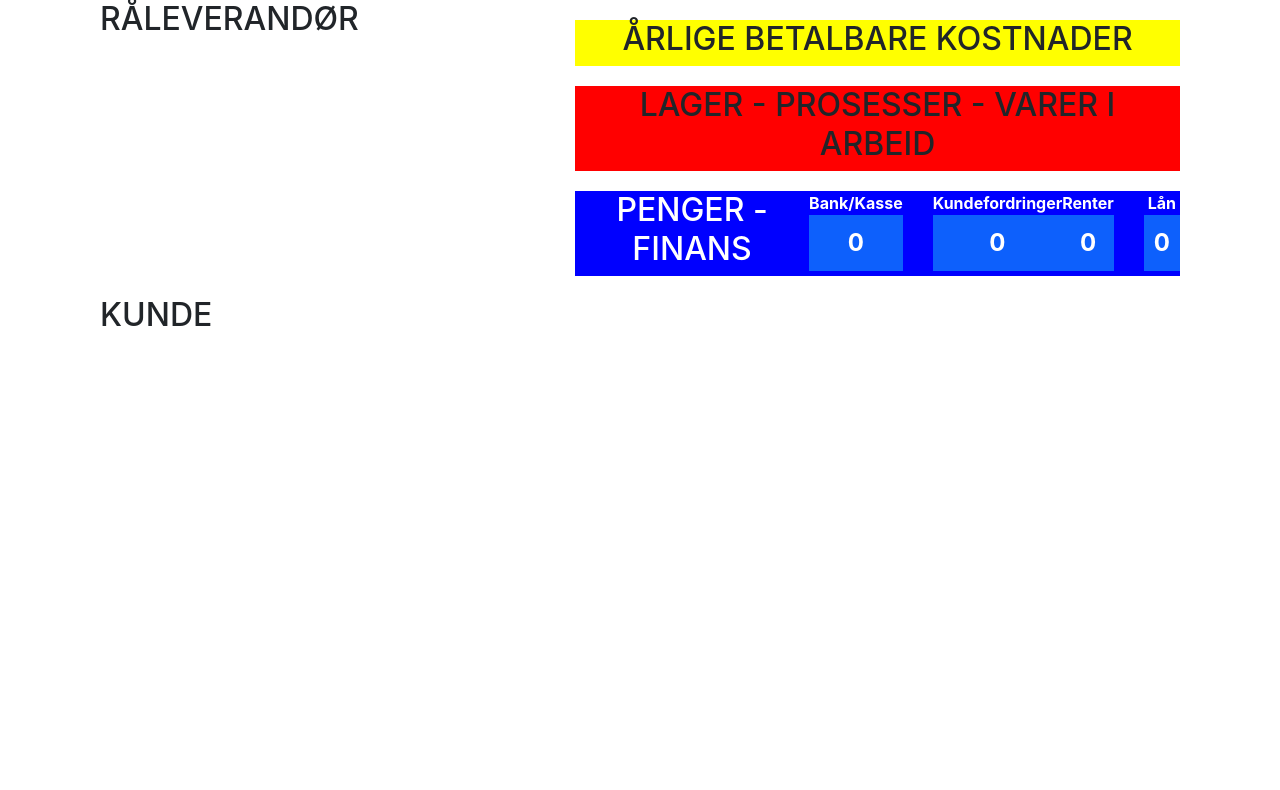
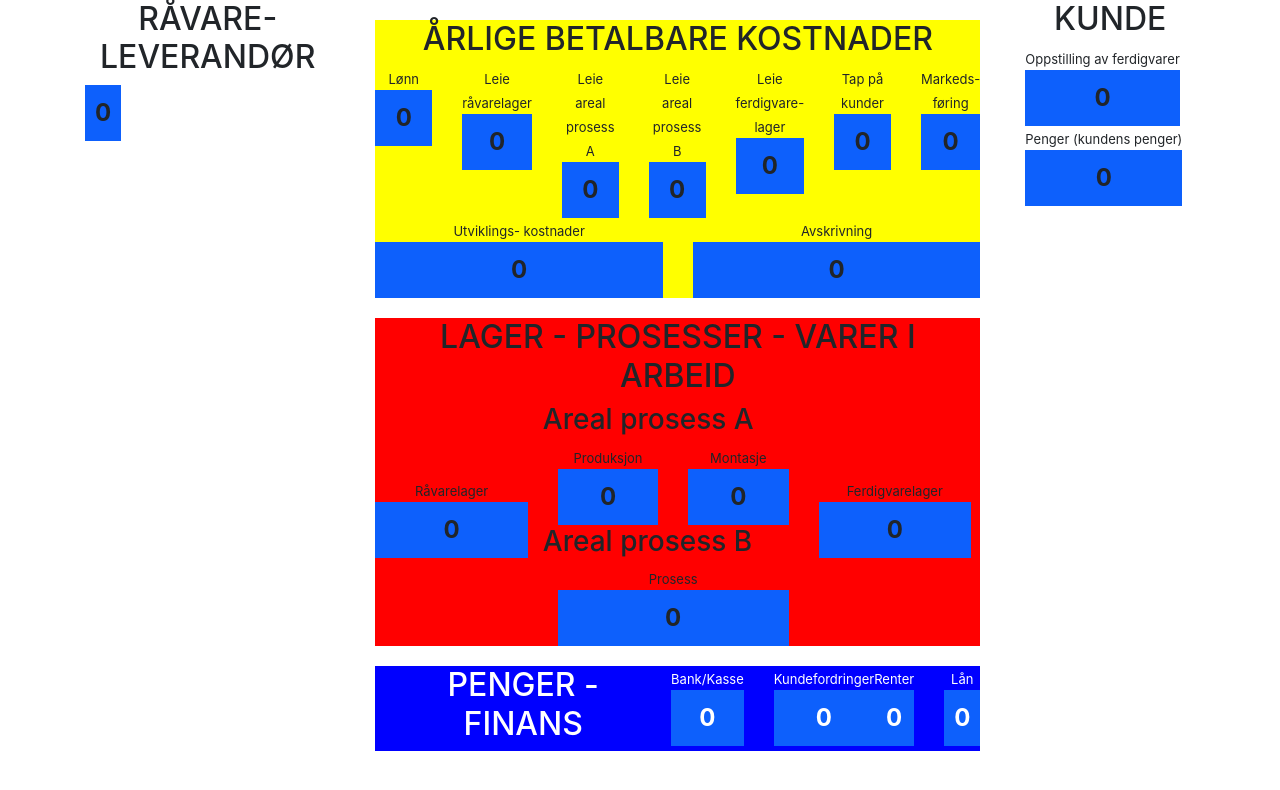
Before and after one commit to joakimhop/okonomiillustrator, a React (Create React App) app: page / in a window 1280 px wide. Shown: the top 790 px of the page. Built offline with nearby package versions, Linux system fonts and the light colour scheme.

Commit message:
added all fields. some layout fixes. set field value by right mouse click

```diff
--- a/src/components/board.jsx
+++ b/src/components/board.jsx
@@ -6,7 +6,11 @@ import Container from 'react-bootstrap/Container';
 import Row from 'react-bootstrap/Row';
 import Col from 'react-bootstrap/Col';
 import readCookie from '../helpers/readCookie';
-import Box from './box';
+import Finance from './finance';
+import Stock from './stock';
+import Costs from './costs';
+import CommodityStock from './commodityStock';
+import Customer from './customer';
 
 const Board = () => {
   const dispatch = useDispatch();
@@ -24,41 +28,19 @@ const Board = () => {
         <Row>
           <Col>
             <Container className="left-container">
-              <h2>RÅLEVERANDØR</h2>
+              <CommodityStock />
             </Container>
           </Col>
           <Col lg={7}>
             <Container className="main-container">
-              <Row className="costs text-center">
-                <Col><h2>ÅRLIGE BETALBARE KOSTNADER</h2></Col>
-              </Row>
-              <Row className="in-stock text-center">
-                <Col><h2>LAGER - PROSESSER - VARER I ARBEID</h2></Col>
-              </Row>
-              <Row className="finance text-center">
-                <Col><h2>PENGER - FINANS</h2></Col>
-                <Row>
-                  <Col>
-                    <Box name="bank" title="Bank/Kasse" />
-                  </Col>
-                  <Col>
-                    <Box name="kundefordringer" title="Kundefordringer" />
-                  </Col>
-                </Row>
-                <Row>
-                  <Col>
-                    <Box name="renter" title="Renter" />
-                  </Col>
-                  <Col>
-                    <Box name="lan" title="Lån" />
-                  </Col>
-                </Row>
-              </Row>
+              <Costs />
+              <Stock />
+              <Finance />
             </Container>
           </Col>
           <Col>
             <Container className="right-container">
-              <h2>KUNDE</h2>
+              <Customer />
             </Container>
           </Col>
 
--- a/src/components/box.jsx
+++ b/src/components/box.jsx
@@ -47,7 +47,8 @@ const Box = ({ name, title }) => {
 
   drag(drop(dragNdropRef));
 
-  const handleClick = () => {
+  const handleClick = (e) => {
+    e.preventDefault();
     const inputAmount = getUserInput('Sett ny verdi', value);
     if (inputAmount || inputAmount === 0) {
       dispatch({ type: 'SET_FIELD', name, value: inputAmount });
@@ -73,8 +74,8 @@ const Box = ({ name, title }) => {
           tabIndex={0}
           ref={inputRef}
           data-name={name}
-          onClick={() => handleClick()}
           onKeyUp={(e) => handleKeyUp(e)}
+          onContextMenu={(e) => handleClick(e)}
         >
           {value}
         </div>
--- /dev/null
+++ b/src/components/commodityStock.jsx
@@ -0,0 +1,17 @@
+import React from 'react';
+import Row from 'react-bootstrap/Row';
+import Col from 'react-bootstrap/Col';
+import Box from './box';
+
+const CommodityStock = () => (
+  <Row className="commoditystock text-center">
+    <Col><h2>RÅVARE- LEVERANDØR</h2></Col>
+    <Row className="text-center">
+      <Col>
+        <Box name="ravareleverandor" title="" />
+      </Col>
+    </Row>
+  </Row>
+);
+
+export default CommodityStock;
--- /dev/null
+++ b/src/components/costs.jsx
@@ -0,0 +1,41 @@
+import React from 'react';
+import Row from 'react-bootstrap/Row';
+import Col from 'react-bootstrap/Col';
+import Box from './box';
+
+const Costs = () => (
+  <Row className="costs text-center">
+    <Col><h2>ÅRLIGE BETALBARE KOSTNADER</h2></Col>
+    <Row>
+      <Col>
+        <Box name="lonn" title="Lønn" />
+      </Col>
+      <Col>
+        <Box name="leieravarelager" title="Leie råvarelager" />
+      </Col>
+      <Col>
+        <Box name="leiearealprosessa" title="Leie areal prosess A" />
+      </Col>
+      <Col>
+        <Box name="leiearealprosessb" title="Leie areal prosess B" />
+      </Col>
+      <Col>
+        <Box name="leieferdigvarelager" title="Leie ferdigvare- lager" />
+      </Col>
+      <Col>
+        <Box name="tappakunder" title="Tap på kunder" />
+      </Col>
+      <Col>
+        <Box name="markedsforing" title="Markeds- føring" />
+      </Col>
+      <Col>
+        <Box name="utviklingskostnader" title="Utviklings- kostnader" />
+      </Col>
+      <Col>
+        <Box name="avskrivning" title="Avskrivning" />
+      </Col>
+    </Row>
+  </Row>
+);
+
+export default Costs;
--- /dev/null
+++ b/src/components/customer.jsx
@@ -0,0 +1,23 @@
+import React from 'react';
+import Row from 'react-bootstrap/Row';
+import Col from 'react-bootstrap/Col';
+import Box from './box';
+
+const Customer = () => (
+  <Row className="customer text-center">
+    <Col><h2>KUNDE</h2></Col>
+    <Row>
+      <Col>
+        <Box name="kunde" title="Oppstilling av ferdigvarer" />
+      </Col>
+    </Row>
+    <Row>
+      <Col>
+        <Box name="penger" title="Penger (kundens penger)" />
+      </Col>
+    </Row>
+
+  </Row>
+);
+
+export default Customer;
--- /dev/null
+++ b/src/components/finance.jsx
@@ -0,0 +1,28 @@
+import React from 'react';
+import Row from 'react-bootstrap/Row';
+import Col from 'react-bootstrap/Col';
+import Box from './box';
+
+const Finance = () => (
+  <Row className="finance text-center">
+    <Col><h2>PENGER - FINANS</h2></Col>
+    <Row>
+      <Col>
+        <Box name="bank" title="Bank/Kasse" />
+      </Col>
+      <Col>
+        <Box name="kundefordringer" title="Kundefordringer" />
+      </Col>
+    </Row>
+    <Row>
+      <Col>
+        <Box name="renter" title="Renter" />
+      </Col>
+      <Col>
+        <Box name="lan" title="Lån" />
+      </Col>
+    </Row>
+  </Row>
+);
+
+export default Finance;
--- /dev/null
+++ b/src/components/stock.jsx
@@ -0,0 +1,38 @@
+import React from 'react';
+import Row from 'react-bootstrap/Row';
+import Col from 'react-bootstrap/Col';
+import Box from './box';
+
+const Stock = () => (
+  <Row className="in-stock text-center">
+    <Col><h2>LAGER - PROSESSER - VARER I ARBEID</h2></Col>
+    <Row>
+      <Col className="side-column">
+        <Box name="ravarelager" title="Råvarelager" />
+      </Col>
+      <Col xs={5}>
+        <Row>
+          <h3>Areal prosess A</h3>
+          <Col>
+            <Box name="produksjon" title="Produksjon" />
+          </Col>
+          <Col>
+            <Box name="montasje" title="Montasje" />
+          </Col>
+        </Row>
+        <Row>
+          <h3>Areal prosess B</h3>
+          <Col>
+            <Box name="prosess" title="Prosess" />
+          </Col>
+        </Row>
+      </Col>
+      <Col className="side-column">
+        <Box name="ferdigvarelager" title="Ferdigvarelager" />
+      </Col>
+    </Row>
+
+  </Row>
+);
+
+export default Stock;
--- a/src/index.css
+++ b/src/index.css
@@ -23,5 +23,14 @@
 }
 
 .box-title {
-  font-weight: bold;
+  font-size: small;
 }
+
+.left-containter {
+  justify-content: center;
+  align-items: center;
+}
+
+.side-column > div {
+  padding-top: 75px !important;
+}
--- a/src/reducers/game.js
+++ b/src/reducers/game.js
@@ -1,10 +1,32 @@
 import createCookie from '../helpers/createCookie';
 
 const initialState = {
+  /* finance */
   bank: '0',
   kundefordringer: '0',
   renter: '0',
   lan: '0',
+  /* stock */
+  ravarelager: '0',
+  produksjon: '0',
+  montasje: '0',
+  prosess: '0',
+  ferdigvarelager: '0',
+  /* costs */
+  lonn: '0',
+  leieravarelager: '0',
+  leiearealprosessa: '0',
+  leiearealprosessb: '0',
+  leieferdigvarelager: '0',
+  tappakunder: '0',
+  markedsforing: '0',
+  utviklingskostnader: '0',
+  avskrivning: '0',
+  /* commodityStock */
+  ravareleverandor: '0',
+  /* customer */
+  kunde: '0',
+  penger: '0',
 };
 
 const game = (state = initialState, action) => {
```
